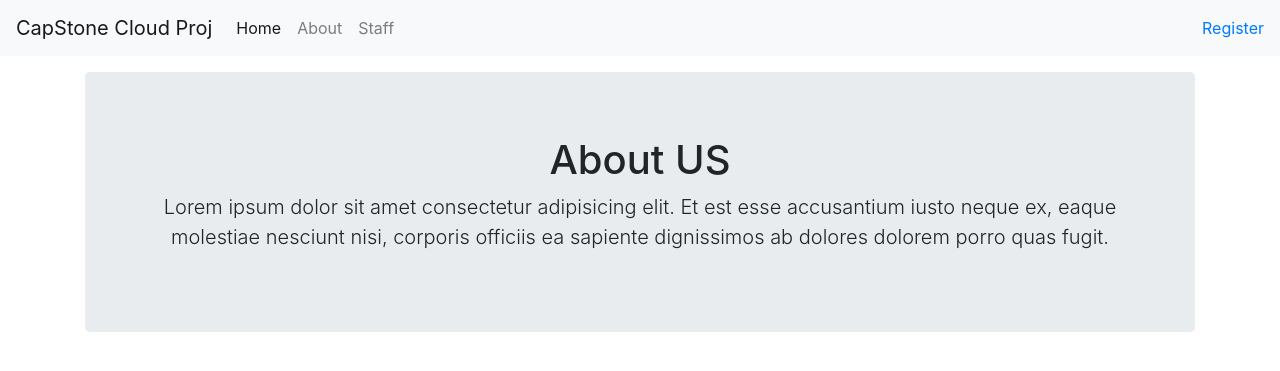
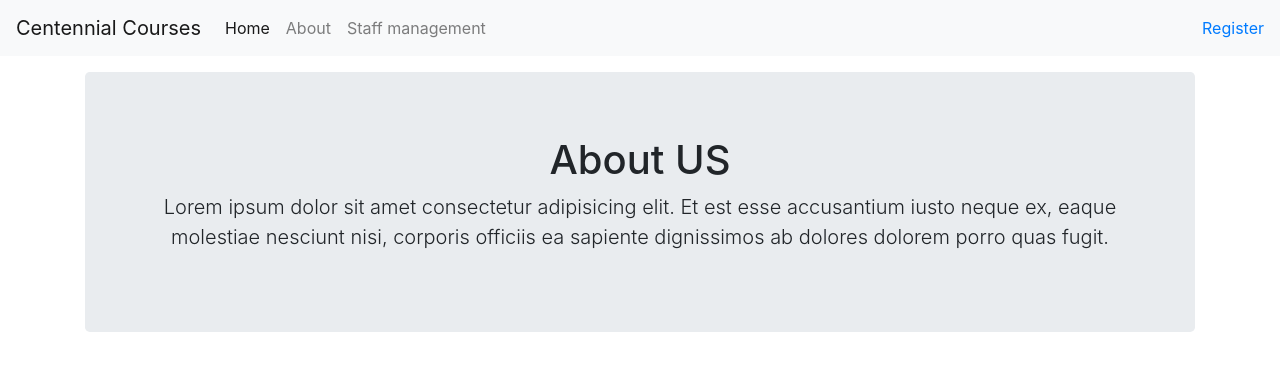
Before and after one commit to michaelmaozi/Centennial-Capstone-Project, a Flask app: page /about in a window 1280 px wide. Shown: the top 371 px of the page. Run offline with Flask 2, Linux system fonts and the light colour scheme; some libraries are stand-ins or nearby versions.

Commit message:
change some text

```diff
--- a/templates/includes/_navbar.html
+++ b/templates/includes/_navbar.html
@@ -1,5 +1,5 @@
 <nav class="navbar navbar-expand-lg navbar-light bg-light">
-  <a class="navbar-brand" href="#">CapStone Cloud Proj</a>
+  <a class="navbar-brand" href="#">Centennial Courses</a>
   <button class="navbar-toggler" type="button" data-toggle="collapse" data-target="#navbarSupportedContent" aria-controls="navbarSupportedContent" aria-expanded="false" aria-label="Toggle navigation">
     <span class="navbar-toggler-icon"></span>
   </button>
@@ -13,7 +13,7 @@
         <a class="nav-link" href="/about">About</a>
       </li>
       <li class="nav-item">
-        <a class="nav-link" href="/articles">Staff</a>
+        <a class="nav-link" href="/articles">Staff management</a>
       </li>
       <!-- <li class="nav-item dropdown">
         <a class="nav-link dropdown-toggle" href="#" id="navbarDropdown" role="button" data-toggle="dropdown" aria-haspopup="true" aria-expanded="false">
--- a/templates/layout.html
+++ b/templates/layout.html
@@ -4,7 +4,7 @@
   <meta charset="UTF-8">
   <meta name="viewport" content="width=device-width, initial-scale=1.0">
   <meta http-equiv="X-UA-Compatible" content="ie=edge">
-  <title>My flask app</title>
+  <title>Cetennial College</title>
   <link rel="stylesheet" href="https://stackpath.bootstrapcdn.com/bootstrap/4.4.1/css/bootstrap.min.css">
 
 </head>
```
